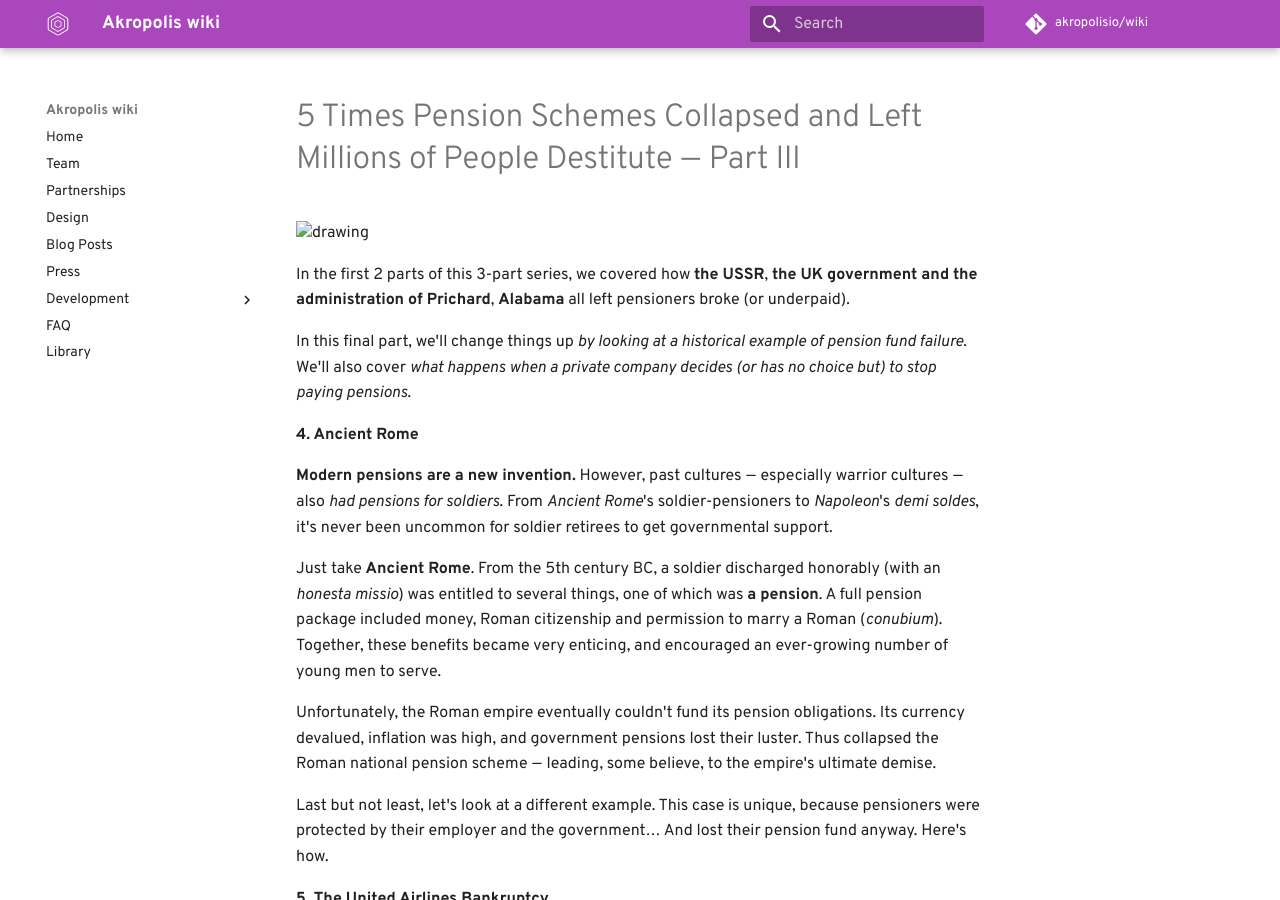
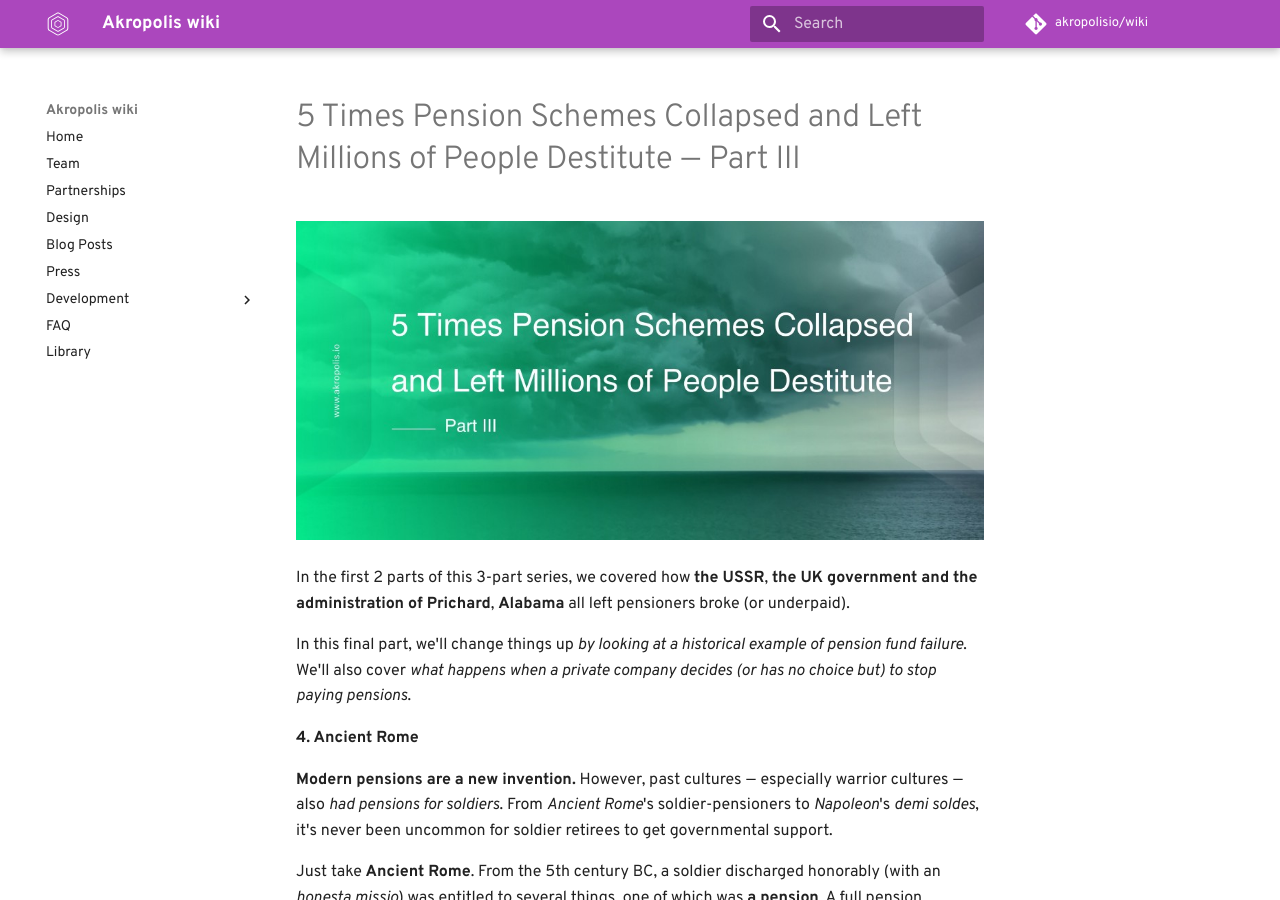
Before and after one commit to kaonone/wiki, an MkDocs documentation site: the page built from docs/library/2018 5 Times Pension Schemes Collapsed and Left Millions of People Destitute 3.md, in a window 1280 px wide and 900 px high. Built offline with MkDocs 1.6.1 and Material for MkDocs 9.7.7, drawn with Linux system fonts in a browser that asks for light colours; some web fonts are replaced; comment, search, counter and statistics services are not loaded; old or Windows-style settings are respelled for this version of MkDocs.

Commit message:
Update 2018 5 Times Pension Schemes Collapsed and Left Millions of People Destitute 3.md

```diff
--- a/docs/library/2018 5 Times Pension Schemes Collapsed and Left Millions of People Destitute 3.md
+++ b/docs/library/2018 5 Times Pension Schemes Collapsed and Left Millions of People Destitute 3.md
@@ -1,6 +1,6 @@
 # 5 Times Pension Schemes Collapsed and Left Millions of People Destitute  —  Part III
 
-<img src="../images/library-img/pen%20scheme/3.jpeg" width="100%" alt="drawing" />
+<img src="/images/library-img/pen%20scheme/3.jpeg" width="100%" alt="drawing" />
 
 In the first 2 parts of this 3-part series, we covered how **the USSR**, **the UK government and the administration of Prichard**, **Alabama** all left pensioners broke (or underpaid).
 
```
